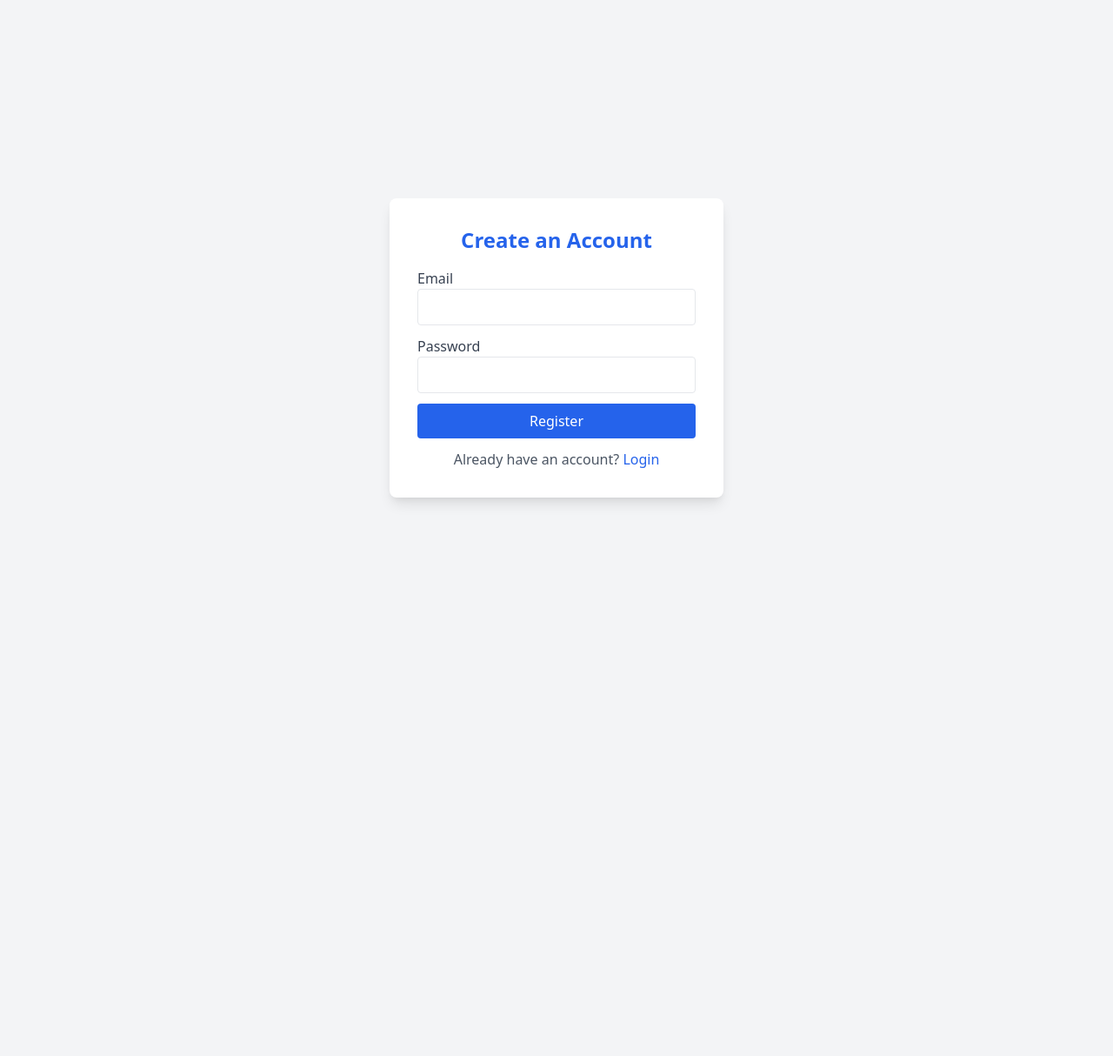
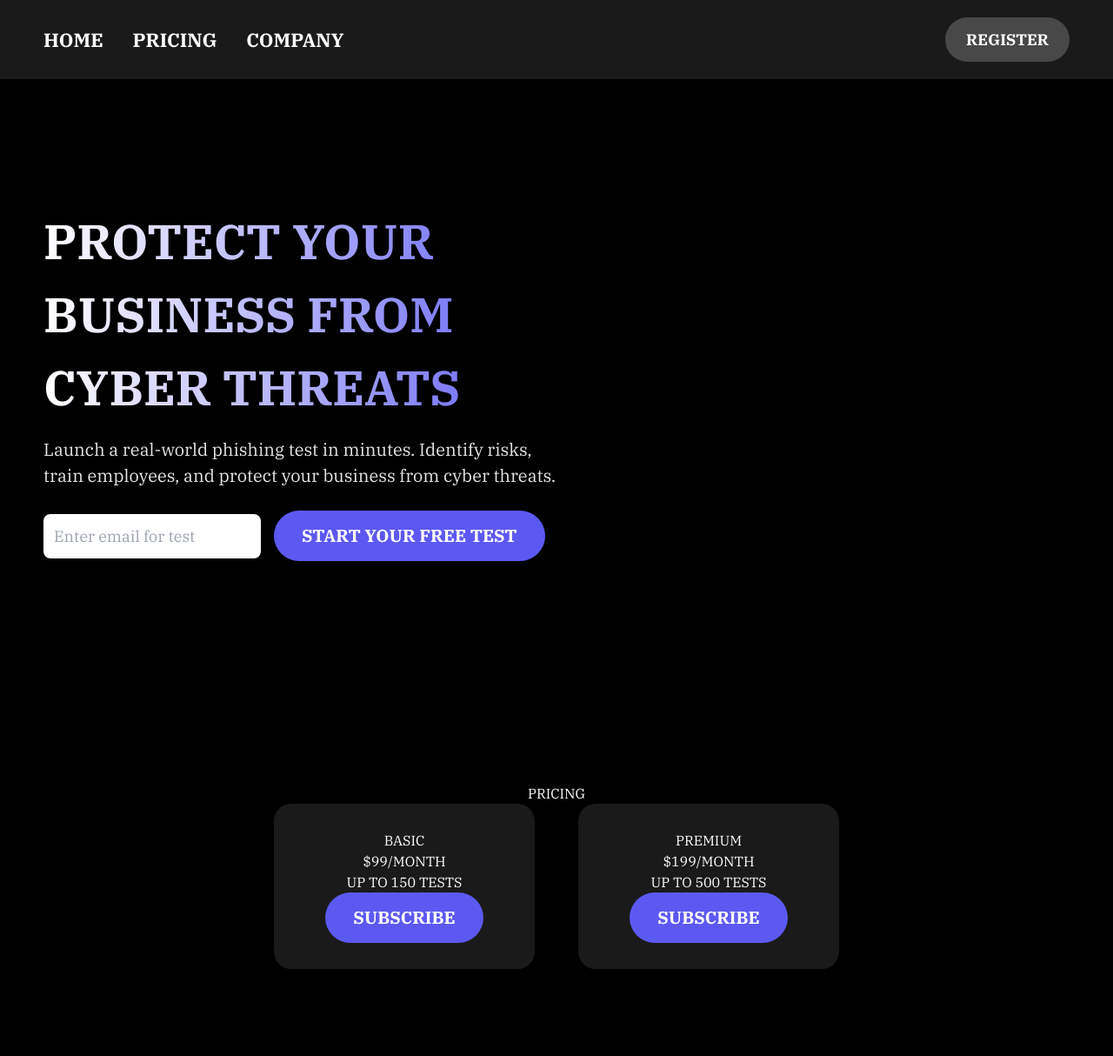
Before and after one commit to PaPaRusa/PaPaRusa.github.io, a website: page public/index.html in a window 1280 px wide. Shown: the whole page at 87% size. Before the commit the page ends 800 px from the top, so only its background shows below. Drawn offline with nearby package versions, Linux system fonts and the light colour scheme.

Commit message:
Update index.html

```diff
--- a/public/index.html
+++ b/public/index.html
@@ -3,44 +3,184 @@
 <head>
     <meta charset="UTF-8">
     <meta name="viewport" content="width=device-width, initial-scale=1.0">
-    <title>Register - Phishing Test Service</title>
+    <title>Phishing Test Service</title>
     <link rel="stylesheet" href="https://cdnjs.cloudflare.com/ajax/libs/tailwindcss/2.2.19/tailwind.min.css">
+    <link href="https://fonts.googleapis.com/css2?family=IBM+Plex+Serif:wght@400;700&display=swap" rel="stylesheet">
+    <style>
+        html {
+            scroll-behavior: smooth;
+        }
+        body {
+            font-family: 'IBM Plex Serif', serif;
+            background: black;
+            color: white;
+            overflow-x: hidden;
+        }
+        header {
+            display: flex;
+            justify-content: space-between;
+            align-items: center;
+            padding: 20px 50px;
+            background: rgba(255, 255, 255, 0.1);
+            box-shadow: 0 4px 10px rgba(0, 0, 0, 0.2);
+            position: fixed;
+            width: 100%;
+            top: 0;
+            left: 0;
+            z-index: 1000;
+        }
+        .nav-link {
+            margin-right: 30px;
+            font-size: 22px;
+            cursor: pointer;
+            font-weight: bold;
+            transition: color 0.3s ease;
+        }
+        .nav-link:hover {
+            color: #5C59F3;
+        }
+        .hero {
+            text-align: left;
+            padding: 180px 50px 100px;
+            min-height: 100vh;
+            display: flex;
+            flex-direction: column;
+            justify-content: center;
+            align-items: flex-start;
+            position: relative;
+        }
+        .hero h1 {
+            font-size: 56px;
+            font-weight: bold;
+            max-width: 600px;
+            background: linear-gradient(to right, #ffffff, #5C59F3);
+            -webkit-background-clip: text;
+            -webkit-text-fill-color: transparent;
+        }
+        .hero p {
+            font-size: 20px;
+            margin-top: 15px;
+            max-width: 600px;
+            opacity: 0.9;
+        }
+        .cta-container {
+            display: flex;
+            align-items: center;
+            gap: 15px;
+            margin-top: 25px;
+        }
+        .cta-button {
+            background-color: #5C59F3;
+            color: white;
+            padding: 14px 32px;
+            font-size: 20px;
+            border-radius: 30px;
+            cursor: pointer;
+            font-weight: bold;
+            transition: transform 0.2s ease, box-shadow 0.2s ease;
+        }
+        .cta-button:hover {
+            transform: scale(1.05);
+            box-shadow: 0 4px 10px rgba(92, 89, 243, 0.4);
+        }
+        .email-input {
+            padding: 12px;
+            font-size: 18px;
+            border-radius: 8px;
+            border: none;
+            width: 250px;
+            background: white;
+            color: black;
+        }
+        .register-button {
+            background-color: rgba(255, 255, 255, 0.2);
+            color: white;
+            padding: 12px 24px;
+            border-radius: 30px;
+            cursor: pointer;
+            font-size: 18px;
+            font-weight: bold;
+        }
+        .shield-image {
+            position: absolute;
+            right: 50px;
+            top: 50%;
+            transform: translateY(-50%);
+            width: 350px;
+            filter: drop-shadow(0px 4px 10px rgba(255, 255, 255, 0.2));
+        }
+        .pricing {
+            text-align: center;
+            padding: 100px 50px;
+            background: black;
+        }
+        .pricing-container {
+            display: flex;
+            justify-content: center;
+            gap: 50px;
+        }
+        .pricing-box {
+            background: rgba(255, 255, 255, 0.1);
+            padding: 30px;
+            border-radius: 20px;
+            width: 300px;
+            text-align: center;
+        }
+        .footer {
+            background: #4A5568;
+            padding: 50px;
+            text-align: center;
+            color: white;
+            margin-top: 50px;
+            border-top-left-radius: 20px;
+            border-top-right-radius: 20px;
+        }
+        .footer-links {
+            margin-top: 20px;
+        }
+        .footer-links a {
+            margin: 0 15px;
+            color: white;
+            text-decoration: none;
+            font-size: 14px;
+        }
+    </style>
 </head>
-<body class="bg-gray-100 flex items-center justify-center min-h-screen">
-    <div class="bg-white p-8 rounded-lg shadow-lg w-96">
-        <h2 class="text-2xl font-bold text-center text-blue-600">Create an Account</h2>
-        <form id="registerForm" class="mt-4">
-            <label class="block text-gray-700">Email</label>
-            <input type="email" id="registerEmail" class="w-full p-2 border rounded mb-3" required>
+<body>
+    <header>
+        <nav>
+            <a href="#home" class="nav-link">HOME</a>
+            <a href="#pricing" class="nav-link">PRICING</a>
+            <a href="#company" class="nav-link">COMPANY</a>
+        </nav>
+        <button id="registerButton" class="register-button" onclick="window.location.href='register.html'">REGISTER</button>
+    </header>
 
-            <label class="block text-gray-700">Password</label>
-            <input type="password" id="registerPassword" class="w-full p-2 border rounded mb-3" required minlength="6">
+    <section id="home" class="hero">
+        <h1>PROTECT YOUR BUSINESS FROM CYBER THREATS</h1>
+        <p>Launch a real-world phishing test in minutes. Identify risks, train employees, and protect your business from cyber threats.</p>
+        <div class="cta-container">
+            <input type="email" id="emailInput" class="email-input" placeholder="Enter email for test" required>
+            <button id="freeTestButton" class="cta-button">START YOUR FREE TEST</button>
+        </div>
+    </section>
 
-            <button type="submit" class="bg-blue-600 text-white w-full p-2 rounded">Register</button>
-        </form>
-        <p class="text-center text-gray-600 mt-3">Already have an account? <a href="/login" class="text-blue-600">Login</a></p>
-    </div>
-
-    <script>
-        document.getElementById("registerForm").addEventListener("submit", async (e) => {
-            e.preventDefault();
-            const email = document.getElementById("registerEmail").value;
-            const password = document.getElementById("registerPassword").value;
-
-            const response = await fetch("/register", {
-                method: "POST",
-                headers: { "Content-Type": "application/json" },
-                body: JSON.stringify({ email, password })
-            });
-
-            const data = await response.json();
-            if (response.ok) {
-                alert("Registration successful! Redirecting to login...");
-                window.location.href = "/login";
-            } else {
-                alert(data.error);
-            }
-        });
-    </script>
+    <section id="pricing" class="pricing">
+        <h2>PRICING</h2>
+        <div class="pricing-container">
+            <div class="pricing-box">
+                <h3>BASIC</h3>
+                <p>$99/MONTH</p>
+                <p>UP TO 150 TESTS</p>
+                <button class="cta-button">SUBSCRIBE</button>
+            </div>
+            <div class="pricing-box">
+                <h3>PREMIUM</h3>
+                <p>$199/MONTH</p>
+                <p>UP TO 500 TESTS</p>
+                <button class="cta-button">SUBSCRIBE</button>
+            </div>
+        </div>
+    </section>
 </body>
 </html>
```
